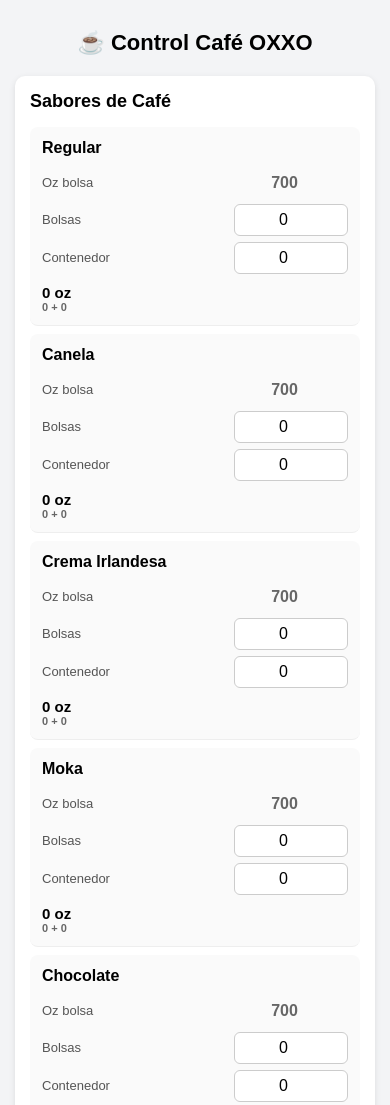
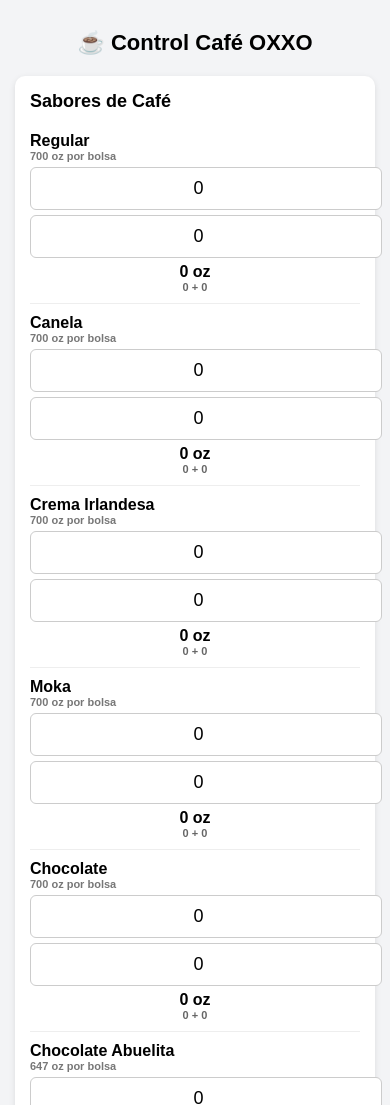
Before and after one commit to xShyo/Test, a plain HTML site: page index.html in a window 390 px wide. Shown: the top 1105 px of the page. Drawn offline with Linux system fonts and the light colour scheme.

Commit message:
Update index.html

```diff
--- a/index.html
+++ b/index.html
@@ -23,7 +23,7 @@
 }
 
 .container{
-max-width:1000px;
+max-width:900px;
 margin:auto;
 }
 
@@ -36,16 +36,34 @@
 }
 
 .categoria h2{
-margin:0 0 15px 0;
+margin:0 0 10px 0;
 font-size:18px;
 }
 
+/* HEADER */
+
+.header{
+display:grid;
+grid-template-columns: 2fr 110px 110px 120px;
+font-weight:bold;
+margin-bottom:8px;
+font-size:14px;
+color:#555;
+text-align:center;
+}
+
+.header div:first-child{
+text-align:left;
+}
+
+/* FILAS */
+
 .producto{
 display:grid;
-grid-template-columns:2fr 1fr 1fr 1fr 1fr;
+grid-template-columns: 2fr 110px 110px 120px;
 gap:8px;
 align-items:center;
-padding:8px 0;
+padding:6px 0;
 border-bottom:1px solid #eee;
 }
 
@@ -56,32 +74,27 @@
 .nombre{
 font-weight:bold;
 font-size:14px;
+text-align:left;
+}
+
+.oz{
+font-size:11px;
+color:#777;
 }
 
 input{
 width:100%;
 padding:6px;
-font-size:15px;
+font-size:16px;
 text-align:center;
 border:1px solid #ccc;
 border-radius:6px;
 }
 
-.oz{
-border:none;
-background:transparent;
-color:#666;
-font-weight:bold;
-}
-
-.oz:focus{
-border:1px solid #ccc;
-background:white;
-}
-
 .total{
 font-weight:bold;
 font-size:14px;
+text-align:center;
 }
 
 .detalle{
@@ -112,46 +125,31 @@
 background:#c62828;
 }
 
-
-/* ----------- MOBILE ----------- */
+/* MOBILE */
 
 @media (max-width:600px){
 
+.header{
+display:none;
+}
+
 .producto{
 grid-template-columns:1fr;
-gap:6px;
-background:#fafafa;
-padding:12px;
-border-radius:8px;
-margin-bottom:8px;
+gap:5px;
+padding:10px 0;
 }
 
 .nombre{
 font-size:16px;
-margin-bottom:5px;
 }
 
-.campo{
-display:flex;
-justify-content:space-between;
-align-items:center;
-gap:10px;
-}
-
-.campo label{
-font-size:13px;
-color:#555;
-}
-
-.campo input{
-width:100px;
-font-size:16px;
-padding:6px;
+input{
+font-size:18px;
+padding:10px;
 }
 
 .total{
-margin-top:4px;
-font-size:15px;
+font-size:16px;
 }
 
 }
@@ -209,39 +207,42 @@
 
 ];
 
-const app = document.getElementById("app");
+const app=document.getElementById("app");
 
 productos.forEach(cat=>{
 
 let div=document.createElement("div");
 div.className="categoria";
 
-div.innerHTML=`<h2>${cat.categoria}</h2>`;
+div.innerHTML=`
+<h2>${cat.categoria}</h2>
+
+<div class="header">
+<div>Producto</div>
+<div>Bolsas</div>
+<div>Contenedor</div>
+<div>Total</div>
+</div>
+`;
 
 cat.items.forEach(p=>{
 
 let row=document.createElement("div");
 row.className="producto";
+
+row.dataset.oz=p.oz;
 row.dataset.limite=p.limite || "";
 
 row.innerHTML=`
 
-<div class="nombre">${p.nombre}</div>
-
-<div class="campo">
-<label>Oz bolsa</label>
-<input type="number" class="oz" value="${p.oz}" min="0">
+<div class="nombre">
+${p.nombre}
+<div class="oz">${p.oz} oz por bolsa</div>
 </div>
 
-<div class="campo">
-<label>Bolsas</label>
 <input type="number" class="bolsas" value="0" min="0">
-</div>
 
-<div class="campo">
-<label>Contenedor</label>
 <input type="number" class="contenedor" value="0" min="0">
-</div>
 
 <div class="total"></div>
 `;
@@ -256,7 +257,7 @@
 
 document.querySelectorAll("input").forEach(i=>{
 
-i.addEventListener("input", calcular);
+i.addEventListener("input",calcular);
 
 i.addEventListener("focus",function(){
 this.select();
@@ -276,21 +277,28 @@
 
 document.querySelectorAll(".producto").forEach(row=>{
 
-let oz=parseFloat(row.querySelector(".oz").value)||0;
+let oz=parseFloat(row.dataset.oz);
+
 let bolsas=parseFloat(row.querySelector(".bolsas").value)||0;
 
 let contenedorInput=row.querySelector(".contenedor");
+
 let contenedor=parseFloat(contenedorInput.value)||0;
 
 let limite=parseFloat(row.dataset.limite);
 
 if(limite && contenedor>limite){
+
 contenedorInput.classList.add("warning");
+
 }else{
+
 contenedorInput.classList.remove("warning");
+
 }
 
 let ozBolsas=oz*bolsas;
+
 let total=ozBolsas+contenedor;
 
 row.querySelector(".total").innerHTML=
```
